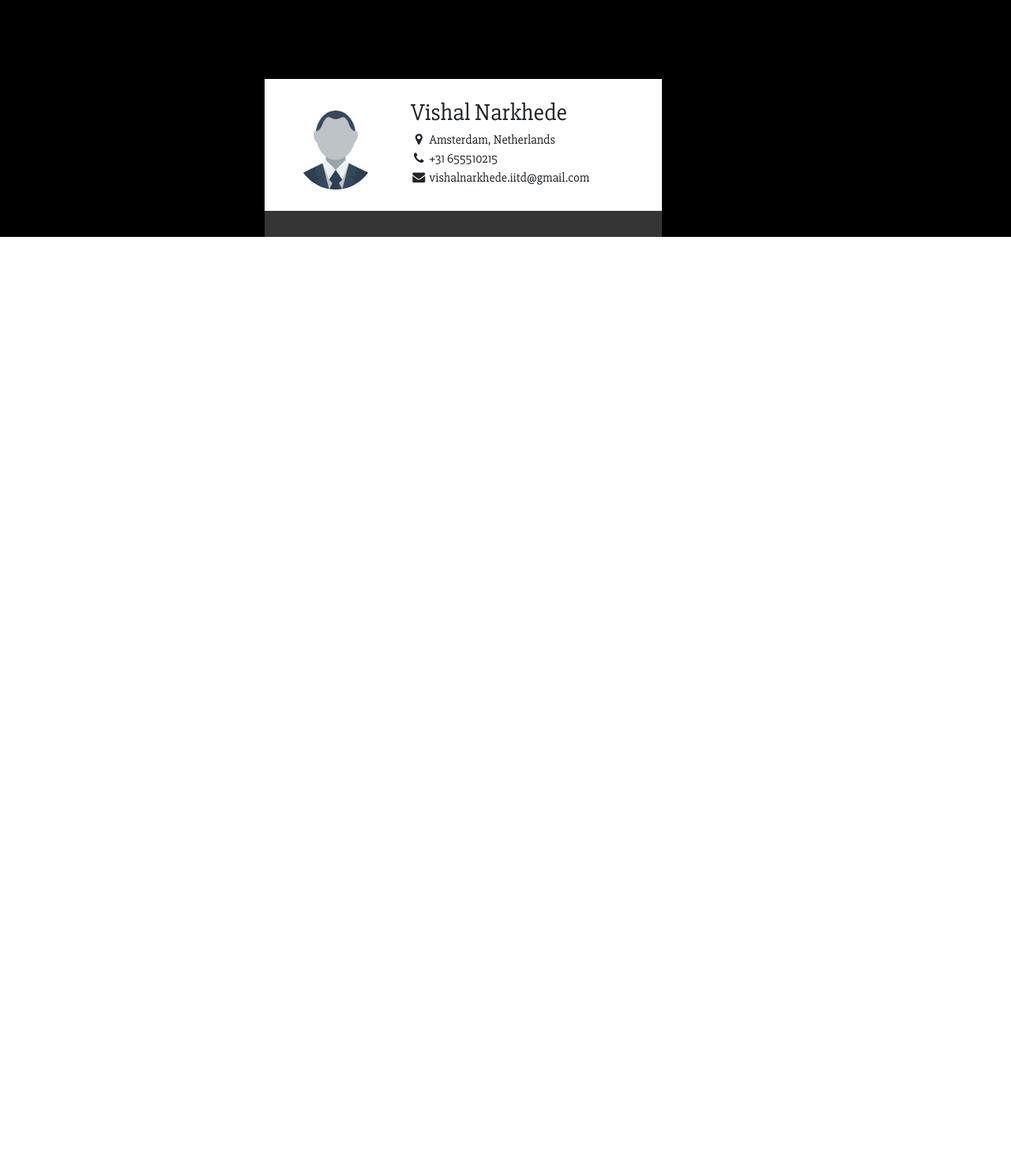
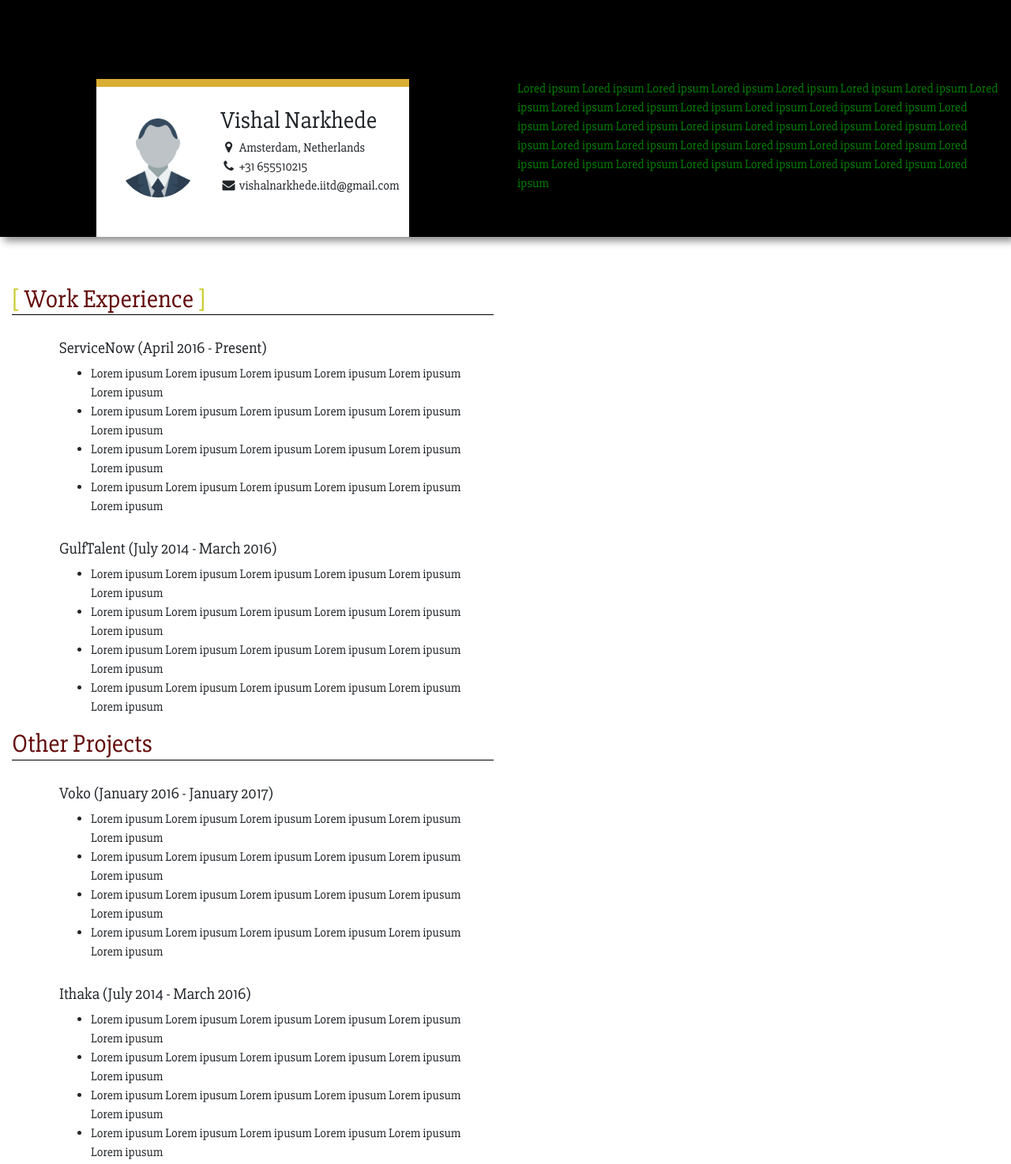
Before and after one commit to vishalnarkhede/vishalnarkhede.github.io, a website: page index.html in a window 1280 px wide. Shown: the whole page at 79% size. Before the commit the page ends 800 px from the top, so only its background shows below. Drawn offline with nearby package versions, Linux system fonts and the light colour scheme.

Commit message:
adding cv content

```diff
--- a/assets/scss/main.scss
+++ b/assets/scss/main.scss
@@ -9,14 +9,17 @@ $header-container-height: 300px;
 .header-container {
     background: black;
     height: $header-container-height;
+    box-shadow: 5px 5px 10px #888888;
 }
 
 .vc {
     background-color: white;
-    height: $header-container-height * 2/3;
+    height: 200px;
     position: relative;
     display: flex;
     flex-direction: column;
+    border-top: 10px solid #D9AE34;
+    // outline: 10px solid #C0BCBC;
 
     .vc-body {
         flex: 5;
@@ -27,14 +30,14 @@ $header-container-height: 300px;
 
     .vc-body-image {
         position: relative;
-        margin-left: 40px;
+        margin-left: 28px;
         margin-top: 40px;
         flex: 1;
     }
 
     .vc-body-info {
-        flex: 4;
-        padding: 20px 10px 10px 45px;
+        flex: 2;
+        padding: 20px 10px 10px 15px;
     }
 
     .vcb-title {
@@ -49,6 +52,19 @@ $header-container-height: 300px;
     }
 }
 
+.cv-content {
+    margin-top: 60px;
+
+    h2 {
+        color: #630909;
+        border-bottom: 1px solid black;
+    }
+
+    .cv-content-section-l1 {
+        margin-left: 60px;
+        margin-top: 30px;
+    }
+}
 /* Utilities */
 .space-top-xl {
     top: 100px;
--- a/index.html
+++ b/index.html
@@ -9,7 +9,7 @@
     <body>
         <div class="container-fluid header-container">
             <div class="row">
-                <div class="col-sm-5 offset-3">
+                <div class="col-sm-4 offset-1">
                     <div class="vc space-top-xl">
                         <div class="vc-body">
                             <div class="vc-body-image">
@@ -31,10 +31,60 @@
                                 </div>
                             </div>
                         </div>
-                        <div class="vc-footer">
-                            <!-- <i class="fa fa-fw fa-2x fa-facebook-official" style="color: white"></i>
-                            <i class="fa fa-fw fa-2x fa-linkedin-square" style="color: white"></i> -->
-                        </div>
+                        <!-- <div class="vc-footer">
+                            <i class="fa fa-fw fa-2x fa-facebook-official" style="color: white"></i>
+                            <i class="fa fa-fw fa-2x fa-linkedin-square" style="color: white"></i>
+                        </div> -->
+                    </div>
+                </div>
+                <div class="col-sm-6 offset-1" style="color: green; margin-top: 100px;">
+                    Lored ipsum Lored ipsum Lored ipsum Lored ipsum Lored ipsum Lored ipsum Lored ipsum Lored ipsum Lored ipsum
+                    Lored ipsum Lored ipsum Lored ipsum Lored ipsum Lored ipsum Lored ipsum Lored ipsum Lored ipsum Lored ipsum
+                    Lored ipsum Lored ipsum Lored ipsum Lored ipsum Lored ipsum Lored ipsum Lored ipsum Lored ipsum Lored ipsum
+                    Lored ipsum Lored ipsum Lored ipsum Lored ipsum Lored ipsum Lored ipsum Lored ipsum Lored ipsum Lored ipsum
+                </div>
+            </div>
+        </div>
+        <div class="container-fluid">
+            <div class="row cv-content">
+                <div class="col-sm-6">
+                    <h2><span style="color: #caca2c">[</span> Work Experience <span style="color: #caca2c">]</span></h2>
+                    <div class="cv-content-section-l1">
+                        <h5>ServiceNow (April 2016 - Present)</h5>
+                        <ul>
+                            <li>Lorem ipusum Lorem ipusum Lorem ipusum Lorem ipusum Lorem ipusum Lorem ipusum</li>
+                            <li>Lorem ipusum Lorem ipusum Lorem ipusum Lorem ipusum Lorem ipusum Lorem ipusum</li>
+                            <li>Lorem ipusum Lorem ipusum Lorem ipusum Lorem ipusum Lorem ipusum Lorem ipusum</li>
+                            <li>Lorem ipusum Lorem ipusum Lorem ipusum Lorem ipusum Lorem ipusum Lorem ipusum</li>
+                        </ul>
+                    </div>
+                    <div class="cv-content-section-l1">
+                        <h5>GulfTalent (July 2014 - March 2016)</h5>
+                        <ul>
+                            <li>Lorem ipusum Lorem ipusum Lorem ipusum Lorem ipusum Lorem ipusum Lorem ipusum</li>
+                            <li>Lorem ipusum Lorem ipusum Lorem ipusum Lorem ipusum Lorem ipusum Lorem ipusum</li>
+                            <li>Lorem ipusum Lorem ipusum Lorem ipusum Lorem ipusum Lorem ipusum Lorem ipusum</li>
+                            <li>Lorem ipusum Lorem ipusum Lorem ipusum Lorem ipusum Lorem ipusum Lorem ipusum</li>
+                        </ul>
+                    </div>
+                    <h2>Other Projects</h2>
+                    <div class="cv-content-section-l1">
+                        <h5>Voko (January 2016 - January 2017)</h5>
+                        <ul>
+                            <li>Lorem ipusum Lorem ipusum Lorem ipusum Lorem ipusum Lorem ipusum Lorem ipusum</li>
+                            <li>Lorem ipusum Lorem ipusum Lorem ipusum Lorem ipusum Lorem ipusum Lorem ipusum</li>
+                            <li>Lorem ipusum Lorem ipusum Lorem ipusum Lorem ipusum Lorem ipusum Lorem ipusum</li>
+                            <li>Lorem ipusum Lorem ipusum Lorem ipusum Lorem ipusum Lorem ipusum Lorem ipusum</li>
+                        </ul>
+                    </div>
+                    <div class="cv-content-section-l1">
+                        <h5>Ithaka (July 2014 - March 2016)</h5>
+                        <ul>
+                            <li>Lorem ipusum Lorem ipusum Lorem ipusum Lorem ipusum Lorem ipusum Lorem ipusum</li>
+                            <li>Lorem ipusum Lorem ipusum Lorem ipusum Lorem ipusum Lorem ipusum Lorem ipusum</li>
+                            <li>Lorem ipusum Lorem ipusum Lorem ipusum Lorem ipusum Lorem ipusum Lorem ipusum</li>
+                            <li>Lorem ipusum Lorem ipusum Lorem ipusum Lorem ipusum Lorem ipusum Lorem ipusum</li>
+                        </ul>
                     </div>
                 </div>
             </div>
```
Also changed, not shown: assets/public/css/main.css.
